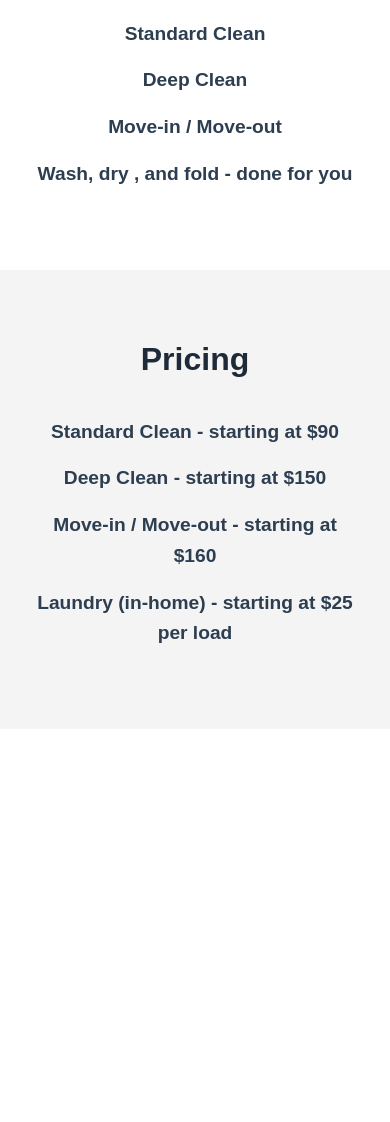
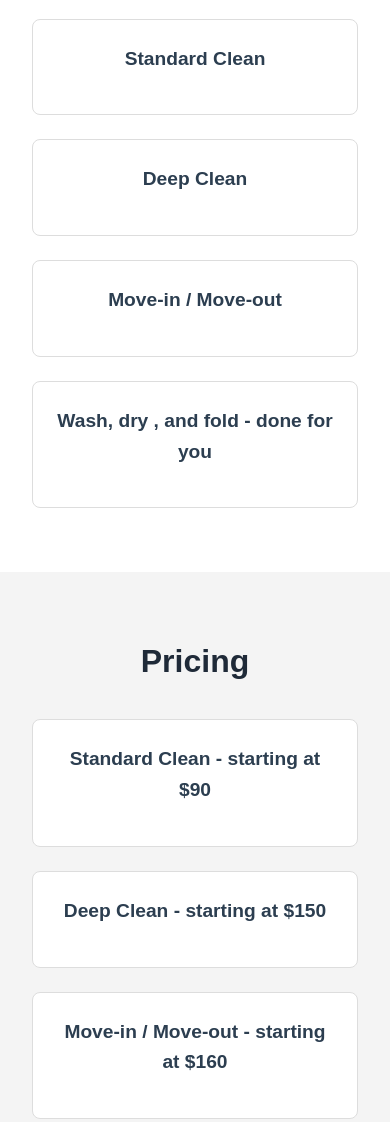
Before and after one commit to jvillaflor2/home-cleaning-website, a website: page public/index.html in a window 390 px wide. Shown: the part 620-1742 px from the top of the page. Before the commit the page ends 1349 px from the top, so only its background shows below. Drawn offline with Linux system fonts and the light colour scheme.

Commit message:
feat: convert services and prcing to responsive card grid layout

```diff
--- a/public/index.html
+++ b/public/index.html
@@ -23,18 +23,38 @@
 
         <section id="services" class="services">
             <h2>Our Services</h2>
+            <div class = "card-grid">
+                <div class="card">
                     <h3>Standard Clean</h3>
+                </div>
+                <div class="card">
                     <h3>Deep Clean</h3>
+                </div>
+                <div class="card">
                     <h3>Move-in / Move-out</h3>
+                </div>
+                <div class="card">
                     <h3>Wash, dry , and fold - done for you</h3>
+                </div>
+            </div>
         </section>
 
         <section id="pricing" class= "pricing">
         <h2>Pricing</h2>
+        <div class ="card-grid">
+            <div class="card">
                 <h3>Standard Clean - starting at $90</h3>
+            </div>
+            <div class="card">
                 <h3>Deep Clean - starting at $150</h3>
+            </div>
+            <div class="card">
                 <h3>Move-in / Move-out - starting at $160</h3>
+            </div>
+            <div class="card">
                 <h3>Laundry (in-home) - starting at $25 per load</h3>
+            </div>
+        </div>
         </section>
 
 </body>
--- a/public/style.css
+++ b/public/style.css
@@ -104,3 +104,16 @@ header nav a:hover {
   color: var(--navy-light);
   margin-bottom: 16px;
 }
+
+.card-grid {
+  display: grid;
+  grid-template-columns: repeat(auto-fit, minmax(200px, 1fr));
+  gap: 24px;
+}
+
+.card {
+  background: white;
+  border: 1px solid #ddd;
+  border-radius: 8px;
+  padding: 24px;
+}
```
Lines whose indentation alone changed are shown as unchanged.
